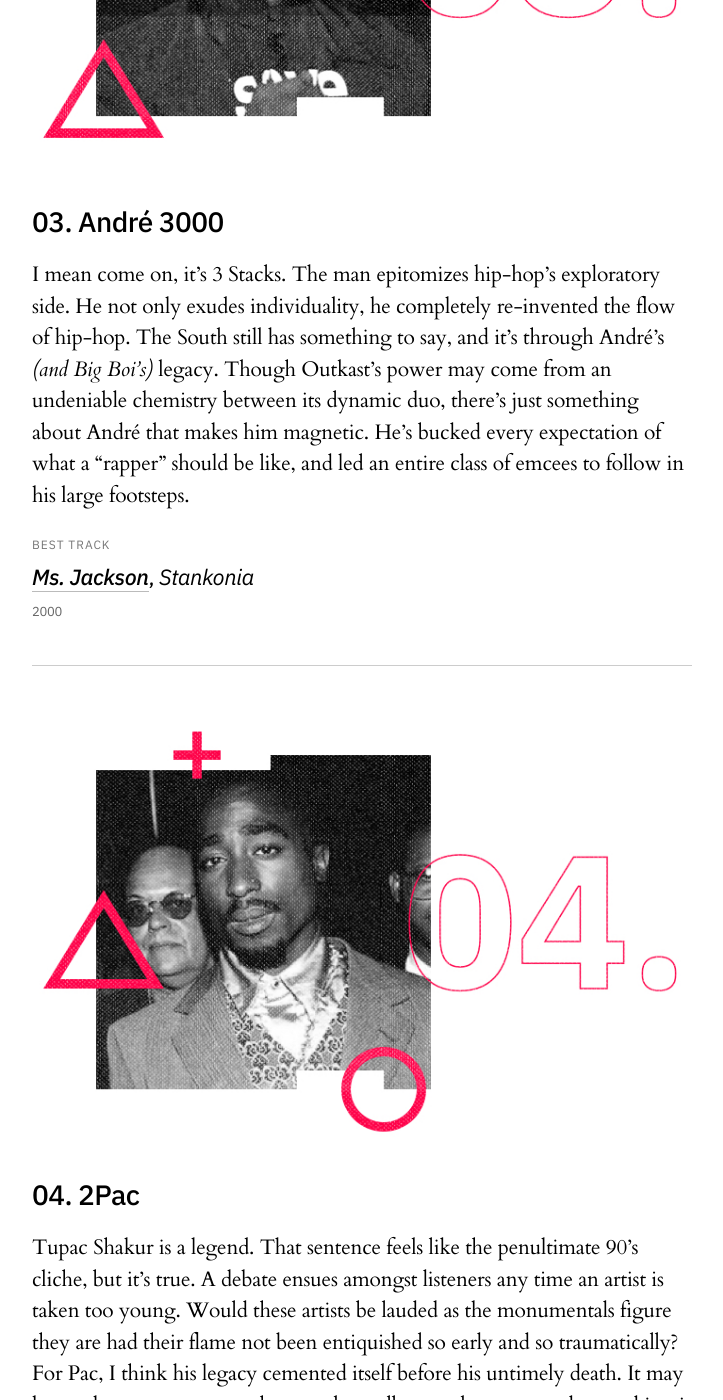
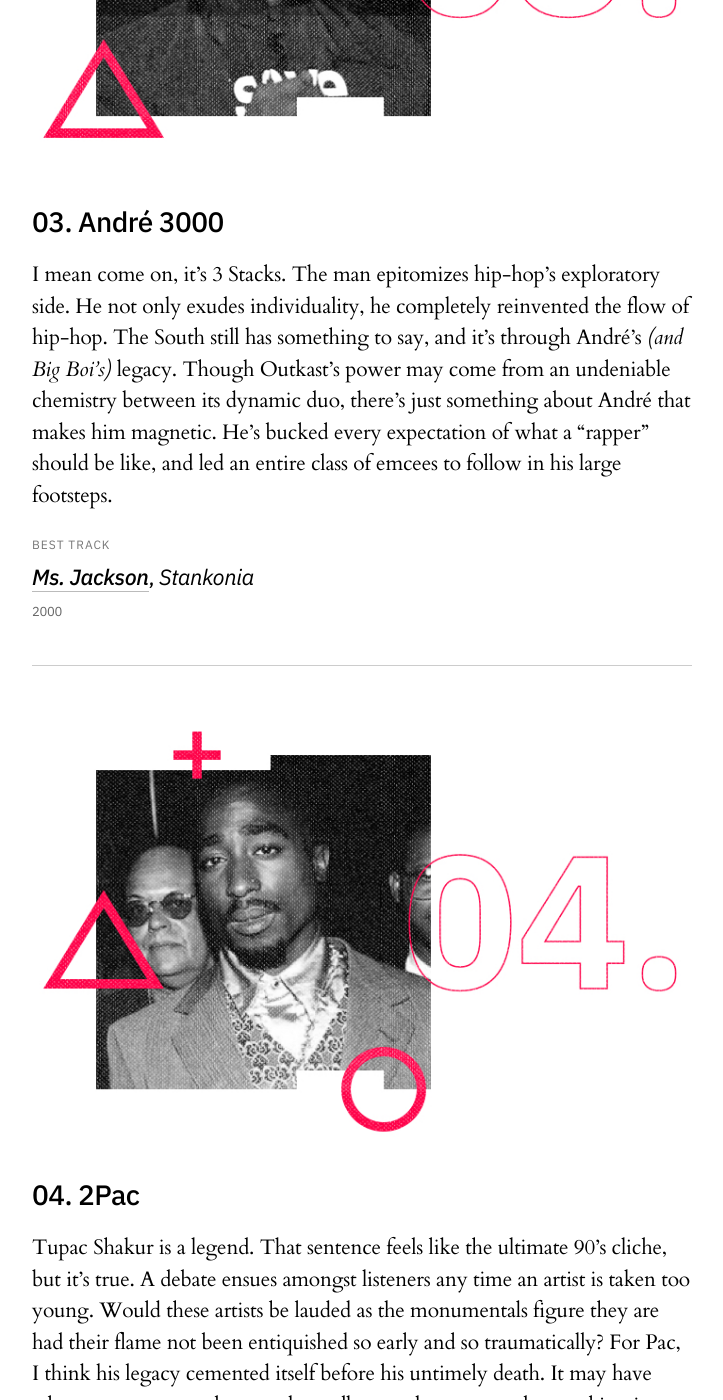
Before and after one commit to jeremydcherry/jeremydcherry.github.io, a Jekyll site: the page built from content/top-five.md, in a window 1280 px wide and 1400 px high, scrolled down 2742 px. Shown: the whole window, without its empty margins (428-1151 px from the left). Built offline with Jekyll 4.4.1, drawn with Linux system fonts in a browser that asks for light colours; some of the changed text lies outside the part shown.

Commit message:
Fixed Top Five typos

```diff
--- a/content/top-five.md
+++ b/content/top-five.md
@@ -42,7 +42,7 @@
 
 ## 03. André 3000
 
-I mean come on, it’s 3 Stacks. The man epitomizes hip-hop’s exploratory side. He not only exudes individuality, he completely re-invented the flow of hip-hop. The South still has something to say, and it’s through André’s _(and Big Boi’s)_ legacy. Though Outkast’s power may come from an undeniable chemistry between its dynamic duo, there’s just something about André that makes him magnetic. He’s bucked every expectation of what a “rapper” should be like, and led an entire class of emcees to follow in his large footsteps.
+I mean come on, it’s 3 Stacks. The man epitomizes hip-hop’s exploratory side. He not only exudes individuality, he completely reinvented the flow of hip-hop. The South still has something to say, and it’s through André’s _(and Big Boi’s)_ legacy. Though Outkast’s power may come from an undeniable chemistry between its dynamic duo, there’s just something about André that makes him magnetic. He’s bucked every expectation of what a “rapper” should be like, and led an entire class of emcees to follow in his large footsteps.
 
 #### Best Track
 
@@ -55,7 +55,7 @@
 
 ## 04. 2Pac
 
-Tupac Shakur is a legend. That sentence feels like the penultimate 90’s cliche, but it’s true. A debate ensues amongst listeners any time an artist is taken too young. Would these artists be lauded as the monumentals figure they are had their flame not been entiquished so early and so traumatically? For Pac, I think his legacy cemented itself before his untimely death. It may have taken us years to catch up to the endless posthumous catalog, making it quite daunting, but I’d argue that his work speaks for itself.
+Tupac Shakur is a legend. That sentence feels like the ultimate 90’s cliche, but it’s true. A debate ensues amongst listeners any time an artist is taken too young. Would these artists be lauded as the monumentals figure they are had their flame not been entiquished so early and so traumatically? For Pac, I think his legacy cemented itself before his untimely death. It may have taken us years to catch up to the endless posthumous catalog, making it quite daunting, but I’d argue that his work speaks for itself.
 
 #### Best Track
 
```
Also changed, not shown: other parts of content/top-five.md (+1 -1 lines).
